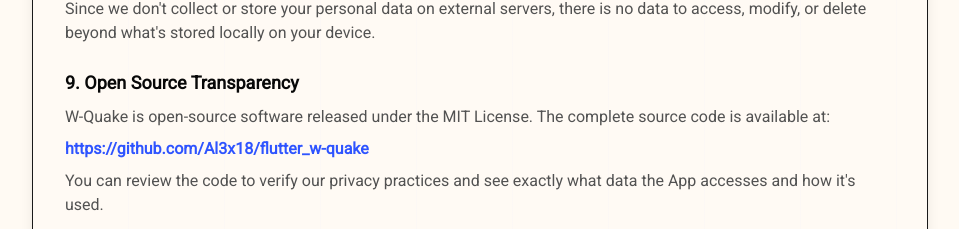
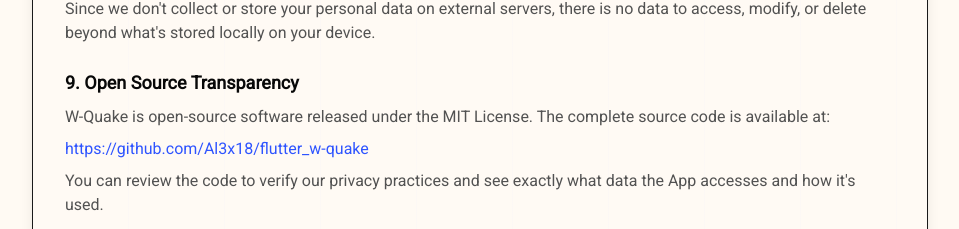
Before and after one commit to Al3x18/my-dev-site, a React (Vite) app: page /w-quake-policy in a window 1280 px wide. Shown: the part 3220-3449 px from the top of the page, without its empty margins (160-1119 px from the left). Built offline with nearby package versions, Linux system fonts and the light colour scheme.

Commit message:
Normalize GitHub link styling

```diff
--- a/package.json
+++ b/package.json
@@ -1,7 +1,7 @@
 {
   "name": "my-site",
   "private": true,
-  "version": "2.1.4",
+  "version": "2.1.5",
   "type": "module",
   "scripts": {
     "dev": "vite",
--- a/src/content/w-quake/wQuakePolicy.js
+++ b/src/content/w-quake/wQuakePolicy.js
@@ -132,7 +132,7 @@
       title: "9. Open Source Transparency",
       content: [
         "W-Quake is open-source software released under the MIT License. The complete source code is available at:",
-        "**https://github.com/Al3x18/flutter_w-quake**",
+        "https://github.com/Al3x18/flutter_w-quake",
         "You can review the code to verify our privacy practices and see exactly what data the App accesses and how it's used."
       ]
     },
--- a/src/content/w-quake/wQuakeTerms.js
+++ b/src/content/w-quake/wQuakeTerms.js
@@ -26,7 +26,7 @@
       title: "3. Open Source License",
       content: [
         "W-Quake is released under the **MIT License**. The source code is publicly available at:",
-        "**https://github.com/Al3x18/flutter_w-quake**",
+        "https://github.com/Al3x18/flutter_w-quake",
         "You are free to:",
         "• View, modify, and distribute the source code",
         "• Use the App for personal purposes",
```
